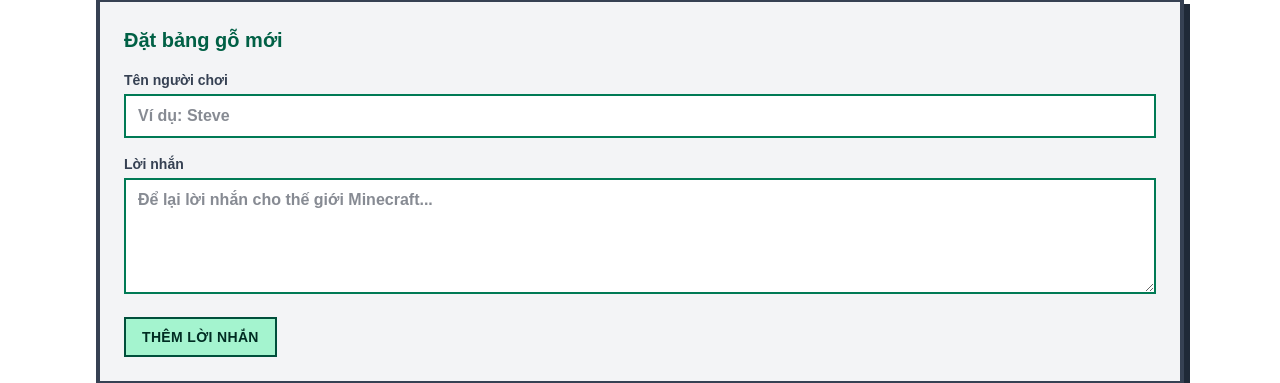
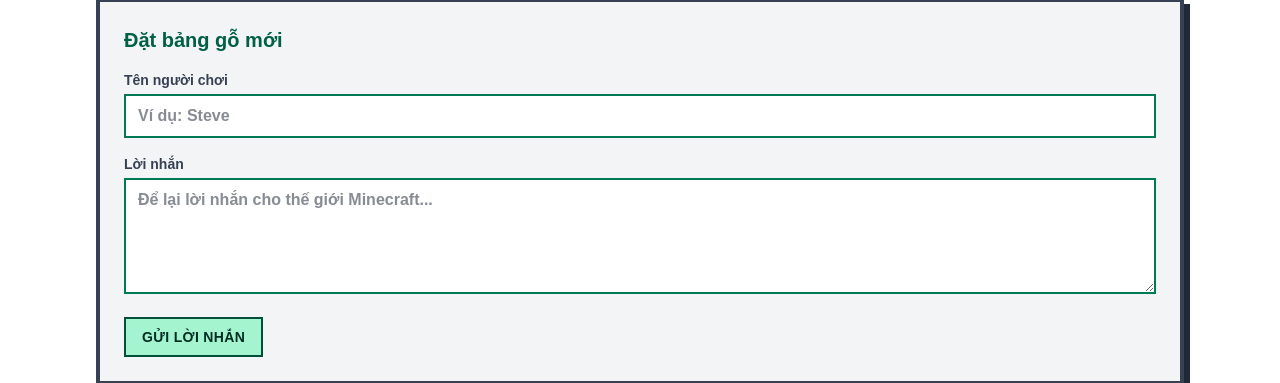
Before and after one commit to KhanhDanh-design/-ctk46-lab01, a Next.js app: page /guestbook in a window 1280 px wide. Shown: the part 330-713 px from the top of the page. Built offline with nearby package versions, Linux system fonts and the light colour scheme.

Commit message:
feat: thêm Server Actions cho Guestbook và Contact form với Zod validation

```diff
--- /dev/null
+++ b/src/actions/guestbookActions.ts
@@ -0,0 +1,69 @@
+"use server";
+
+import { revalidatePath } from "next/cache";
+import { guestbookEntries, type GuestbookEntry } from "@/data/guestbook";
+
+export interface GuestbookActionState {
+  error: string | null;
+  success: boolean;
+  message: string | null;
+  timestamp: number;
+}
+
+function buildActionState(
+  success: boolean,
+  options?: {
+    error?: string;
+    message?: string;
+  },
+): GuestbookActionState {
+  return {
+    error: options?.error ?? null,
+    success,
+    message: options?.message ?? null,
+    timestamp: Date.now(),
+  };
+}
+
+export async function addGuestbookEntry(
+  formData: FormData,
+): Promise<GuestbookActionState> {
+  const name = String(formData.get("name") ?? "").trim();
+  const message = String(formData.get("message") ?? "").trim();
+
+  if (name.length < 2 || name.length > 50) {
+    return buildActionState(false, {
+      error: "Tên nhân vật phải từ 2-50 ký tự.",
+    });
+  }
+
+  if (message.length < 1 || message.length > 500) {
+    return buildActionState(false, {
+      error: "Lời nhắn phải từ 1-500 ký tự.",
+    });
+  }
+
+  const newEntry: GuestbookEntry = {
+    id: Date.now().toString(),
+    name,
+    message,
+    createdAt: new Date().toISOString(),
+  };
+
+  guestbookEntries.unshift(newEntry);
+  revalidatePath("/guestbook");
+
+  return buildActionState(true, {
+    message: "Đã ghi lời nhắn vào sổ lưu bút.",
+  });
+}
+
+export async function deleteGuestbookEntry(id: string): Promise<void> {
+  const index = guestbookEntries.findIndex((entry) => entry.id === id);
+
+  if (index !== -1) {
+    guestbookEntries.splice(index, 1);
+  }
+
+  revalidatePath("/guestbook");
+}
--- a/src/app/api/guestbook/[id]/route.ts
+++ b/src/app/api/guestbook/[id]/route.ts
@@ -49,7 +49,10 @@ export async function PUT(
   const index = guestbookEntries.findIndex((entry) => entry.id === id);
 
   if (index === -1) {
-    return jsonResponse({ error: "Không tìm thấy lời nhắn cần cập nhật." }, 404);
+    return jsonResponse(
+      { error: "Không tìm thấy lời nhắn cần cập nhật." },
+      404,
+    );
   }
 
   let body: unknown;
--- a/src/app/blog/[id]/not-found.tsx
+++ b/src/app/blog/[id]/not-found.tsx
@@ -7,8 +7,8 @@ export default function BlogPostNotFound() {
         Không tìm thấy bài viết
       </h2>
       <p className="mt-3 leading-7 text-amber-900">
-        Bài viết bạn truy cập không tồn tại trên JSONPlaceholder hoặc id không hợp
-        lệ.
+        Bài viết bạn truy cập không tồn tại trên JSONPlaceholder hoặc id không
+        hợp lệ.
       </p>
 
       <Link
--- a/src/app/blog/error.tsx
+++ b/src/app/blog/error.tsx
@@ -13,7 +13,8 @@ export default function BlogError({
         Lỗi khu vực blog!
       </h2>
       <p className="mt-3 text-sm leading-6 text-red-800">
-        {error.message || "Không thể tải dữ liệu blog từ API. Vui lòng thử lại."}
+        {error.message ||
+          "Không thể tải dữ liệu blog từ API. Vui lòng thử lại."}
       </p>
 
       <button
--- a/src/app/guestbook/page.tsx
+++ b/src/app/guestbook/page.tsx
@@ -1,7 +1,14 @@
 "use client";
 
-import { FormEvent, useEffect, useMemo, useState } from "react";
+import { useActionState, useMemo, useRef, useState } from "react";
+import { useFormStatus } from "react-dom";
 import useSWR from "swr";
+import SubmitButton from "@/components/SubmitButton";
+import {
+  addGuestbookEntry as addGuestbookEntryAction,
+  deleteGuestbookEntry,
+  type GuestbookActionState,
+} from "@/actions/guestbookActions";
 import type { GuestbookEntry } from "@/data/guestbook";
 
 const GUESTBOOK_API = "/api/guestbook";
@@ -17,6 +24,20 @@ const fetcher = async (url: string): Promise<GuestbookEntry[]> => {
   return response.json();
 };
 
+function DeleteActionButton() {
+  const { pending } = useFormStatus();
+
+  return (
+    <button
+      type="submit"
+      disabled={pending}
+      className="rounded-none border-2 border-red-900 bg-red-200 px-3 py-1.5 text-xs font-black uppercase tracking-wide text-red-950 transition hover:bg-red-300 disabled:cursor-not-allowed disabled:opacity-60 dark:border-red-300 dark:bg-red-800/60 dark:text-red-100 dark:hover:bg-red-700/80"
+    >
+      {pending ? "Đang xóa..." : "Xóa"}
+    </button>
+  );
+}
+
 export default function GuestbookPage() {
   const {
     data: entries,
@@ -25,12 +46,30 @@ export default function GuestbookPage() {
     mutate,
   } = useSWR<GuestbookEntry[]>(GUESTBOOK_API, fetcher);
 
-  const [name, setName] = useState("");
-  const [message, setMessage] = useState("");
-  const [submitting, setSubmitting] = useState(false);
-  const [deletingId, setDeletingId] = useState<string | null>(null);
-  const [formError, setFormError] = useState<string | null>(null);
+  const addFormRef = useRef<HTMLFormElement>(null);
   const [page, setPage] = useState(1);
+
+  const initialAddState: GuestbookActionState = {
+    error: null,
+    success: false,
+    message: null,
+    timestamp: 0,
+  };
+
+  const [addState, addGuestbookEntry] = useActionState(
+    async (_prevState: GuestbookActionState, formData: FormData) => {
+      const result = await addGuestbookEntryAction(formData);
+
+      if (result.success) {
+        addFormRef.current?.reset();
+        setPage(1);
+        void mutate();
+      }
+
+      return result;
+    },
+    initialAddState,
+  );
 
   const totalPages = useMemo(() => {
     if (!entries || entries.length === 0) {
@@ -40,94 +79,16 @@ export default function GuestbookPage() {
     return Math.ceil(entries.length / ITEMS_PER_PAGE);
   }, [entries]);
 
-  useEffect(() => {
-    if (page > totalPages) {
-      setPage(totalPages);
-    }
-  }, [page, totalPages]);
+  const currentPage = Math.min(page, totalPages);
 
   const paginatedEntries = useMemo(() => {
     if (!entries) {
       return [];
     }
 
-    const start = (page - 1) * ITEMS_PER_PAGE;
+    const start = (currentPage - 1) * ITEMS_PER_PAGE;
     return entries.slice(start, start + ITEMS_PER_PAGE);
-  }, [entries, page]);
-
-  async function handleSubmit(event: FormEvent<HTMLFormElement>) {
-    event.preventDefault();
-    setFormError(null);
-
-    const trimmedName = name.trim();
-    const trimmedMessage = message.trim();
-
-    if (trimmedName.length < 2 || trimmedName.length > 50) {
-      setFormError("Tên nhân vật phải từ 2-50 ký tự.");
-      return;
-    }
-
-    if (trimmedMessage.length < 1 || trimmedMessage.length > 500) {
-      setFormError("Lời nhắn phải từ 1-500 ký tự.");
-      return;
-    }
-
-    setSubmitting(true);
-
-    try {
-      const response = await fetch(GUESTBOOK_API, {
-        method: "POST",
-        headers: {
-          "Content-Type": "application/json",
-        },
-        body: JSON.stringify({
-          name: trimmedName,
-          message: trimmedMessage,
-        }),
-      });
-
-      const responseData = (await response.json()) as { error?: string };
-
-      if (!response.ok) {
-        setFormError(responseData.error ?? "Không thể thêm lời nhắn.");
-        return;
-      }
-
-      setName("");
-      setMessage("");
-      setPage(1);
-
-      await mutate();
-    } catch {
-      setFormError("Mất kết nối server. Vui lòng thử lại sau.");
-    } finally {
-      setSubmitting(false);
-    }
-  }
-
-  async function handleDelete(id: string) {
-    setFormError(null);
-    setDeletingId(id);
-
-    try {
-      const response = await fetch(`${GUESTBOOK_API}/${id}`, {
-        method: "DELETE",
-      });
-
-      const responseData = (await response.json()) as { error?: string };
-
-      if (!response.ok) {
-        setFormError(responseData.error ?? "Không thể xóa lời nhắn.");
-        return;
-      }
-
-      await mutate();
-    } catch {
-      setFormError("Xóa thất bại do lỗi kết nối.");
-    } finally {
-      setDeletingId(null);
-    }
-  }
+  }, [entries, currentPage]);
 
   return (
     <div className="minecraft-page space-y-8">
@@ -149,7 +110,11 @@ export default function GuestbookPage() {
           Đặt bảng gỗ mới
         </h2>
 
-        <form className="mt-4 space-y-4" onSubmit={handleSubmit}>
+        <form
+          ref={addFormRef}
+          className="mt-4 space-y-4"
+          action={addGuestbookEntry}
+        >
           <div>
             <label
               htmlFor="guest-name"
@@ -159,9 +124,10 @@ export default function GuestbookPage() {
             </label>
             <input
               id="guest-name"
-              value={name}
-              onChange={(event) => setName(event.target.value)}
-              disabled={submitting}
+              name="name"
+              minLength={2}
+              maxLength={50}
+              required
               placeholder="Ví dụ: Steve"
               className="w-full rounded-none border-2 border-emerald-700 bg-white px-3 py-2 font-semibold text-gray-900 outline-none transition focus:border-emerald-500 dark:border-emerald-500 dark:bg-gray-950 dark:text-white"
             />
@@ -176,28 +142,29 @@ export default function GuestbookPage() {
             </label>
             <textarea
               id="guest-message"
-              value={message}
-              onChange={(event) => setMessage(event.target.value)}
-              disabled={submitting}
+              name="message"
               rows={4}
+              minLength={1}
+              maxLength={500}
+              required
               placeholder="Để lại lời nhắn cho thế giới Minecraft..."
               className="w-full rounded-none border-2 border-emerald-700 bg-white px-3 py-2 font-semibold text-gray-900 outline-none transition focus:border-emerald-500 dark:border-emerald-500 dark:bg-gray-950 dark:text-white"
             />
           </div>
 
-          {formError && (
+          {addState.error && (
             <p className="rounded-none border-2 border-red-700 bg-red-100 px-3 py-2 text-sm font-bold text-red-900 dark:border-red-500 dark:bg-red-900/30 dark:text-red-200">
-              {formError}
+              {addState.error}
             </p>
           )}
 
-          <button
-            type="submit"
-            disabled={submitting}
-            className="rounded-none border-2 border-emerald-900 bg-emerald-200 px-4 py-2 text-sm font-black uppercase tracking-wide text-emerald-950 transition hover:bg-emerald-300 disabled:cursor-not-allowed disabled:opacity-60 dark:border-emerald-300 dark:bg-emerald-700 dark:text-emerald-50 dark:hover:bg-emerald-600"
-          >
-            {submitting ? "Đang đặt bảng..." : "Thêm lời nhắn"}
-          </button>
+          {addState.success && addState.message && (
+            <p className="rounded-none border-2 border-emerald-700 bg-emerald-100 px-3 py-2 text-sm font-bold text-emerald-900 dark:border-emerald-400 dark:bg-emerald-900/30 dark:text-emerald-200">
+              {addState.message}
+            </p>
+          )}
+
+          <SubmitButton />
         </form>
       </section>
 
@@ -207,7 +174,7 @@ export default function GuestbookPage() {
             Bảng lưu bút
           </h2>
           <p className="text-sm font-bold text-gray-600 dark:text-gray-300">
-            Trang {page}/{totalPages}
+            Trang {currentPage}/{totalPages}
           </p>
         </div>
 
@@ -246,10 +213,7 @@ export default function GuestbookPage() {
 
         {!isLoading && !error && paginatedEntries.length > 0 && (
           <div className="grid gap-4">
-            {paginatedEntries.map((entry) => {
-              const isDeleting = deletingId === entry.id;
-
-              return (
+            {paginatedEntries.map((entry) => (
               <article
                 key={entry.id}
                 className="rounded-none border-4 border-amber-800 bg-amber-100 p-4 shadow-[4px_4px_0_0_#78350f] transition hover:-translate-y-0.5 dark:border-amber-500 dark:bg-amber-950/40"
@@ -264,30 +228,26 @@ export default function GuestbookPage() {
                     </p>
                   </div>
 
-                    <button
-                      type="button"
-                      disabled={isDeleting}
-                      onClick={() => handleDelete(entry.id)}
-                      className="rounded-none border-2 border-red-900 bg-red-200 px-3 py-1.5 text-xs font-black uppercase tracking-wide text-red-950 transition hover:bg-red-300 disabled:cursor-not-allowed disabled:opacity-60 dark:border-red-300 dark:bg-red-800/60 dark:text-red-100 dark:hover:bg-red-700/80"
-                    >
-                      {isDeleting ? "Đang phá block..." : "Xóa"}
-                    </button>
+                  <form action={deleteGuestbookEntry.bind(null, entry.id)}>
+                    <DeleteActionButton />
+                  </form>
                 </div>
 
                 <p className="mt-3 whitespace-pre-wrap text-sm font-semibold text-amber-950 dark:text-amber-100">
                   {entry.message}
                 </p>
               </article>
-              );
-            })}
+            ))}
           </div>
         )}
 
         <div className="flex flex-wrap items-center justify-between gap-3 pt-2">
           <button
             type="button"
-            onClick={() => setPage((current) => Math.max(1, current - 1))}
-            disabled={page === 1}
+            onClick={() =>
+              setPage((current) => Math.max(1, Math.min(totalPages, current) - 1))
+            }
+            disabled={currentPage === 1}
             className="rounded-none border-2 border-gray-700 bg-gray-200 px-4 py-2 text-sm font-black uppercase tracking-wide text-gray-900 transition hover:bg-gray-300 disabled:cursor-not-allowed disabled:opacity-50 dark:border-gray-300 dark:bg-gray-700 dark:text-gray-100 dark:hover:bg-gray-600"
           >
             Trang trước
@@ -295,8 +255,12 @@ export default function GuestbookPage() {
 
           <button
             type="button"
-            onClick={() => setPage((current) => Math.min(totalPages, current + 1))}
-            disabled={page >= totalPages}
+            onClick={() =>
+              setPage((current) =>
+                Math.min(totalPages, Math.min(totalPages, current) + 1),
+              )
+            }
+            disabled={currentPage >= totalPages}
             className="rounded-none border-2 border-gray-700 bg-gray-200 px-4 py-2 text-sm font-black uppercase tracking-wide text-gray-900 transition hover:bg-gray-300 disabled:cursor-not-allowed disabled:opacity-50 dark:border-gray-300 dark:bg-gray-700 dark:text-gray-100 dark:hover:bg-gray-600"
           >
             Trang sau
--- /dev/null
+++ b/src/components/SubmitButton.tsx
@@ -0,0 +1,17 @@
+"use client";
+
+import { useFormStatus } from "react-dom";
+
+export default function SubmitButton() {
+  const { pending } = useFormStatus();
+
+  return (
+    <button
+      type="submit"
+      disabled={pending}
+      className="rounded-none border-2 border-emerald-900 bg-emerald-200 px-4 py-2 text-sm font-black uppercase tracking-wide text-emerald-950 transition hover:bg-emerald-300 disabled:cursor-not-allowed disabled:opacity-60 dark:border-emerald-300 dark:bg-emerald-700 dark:text-emerald-50 dark:hover:bg-emerald-600"
+    >
+      {pending ? "Đang chế tạo..." : "Gửi lời nhắn"}
+    </button>
+  );
+}
```
Also changed, not shown: src/app/blog/[id]/page.tsx (+6 -2 lines). Lines whose indentation alone changed are shown as unchanged.
